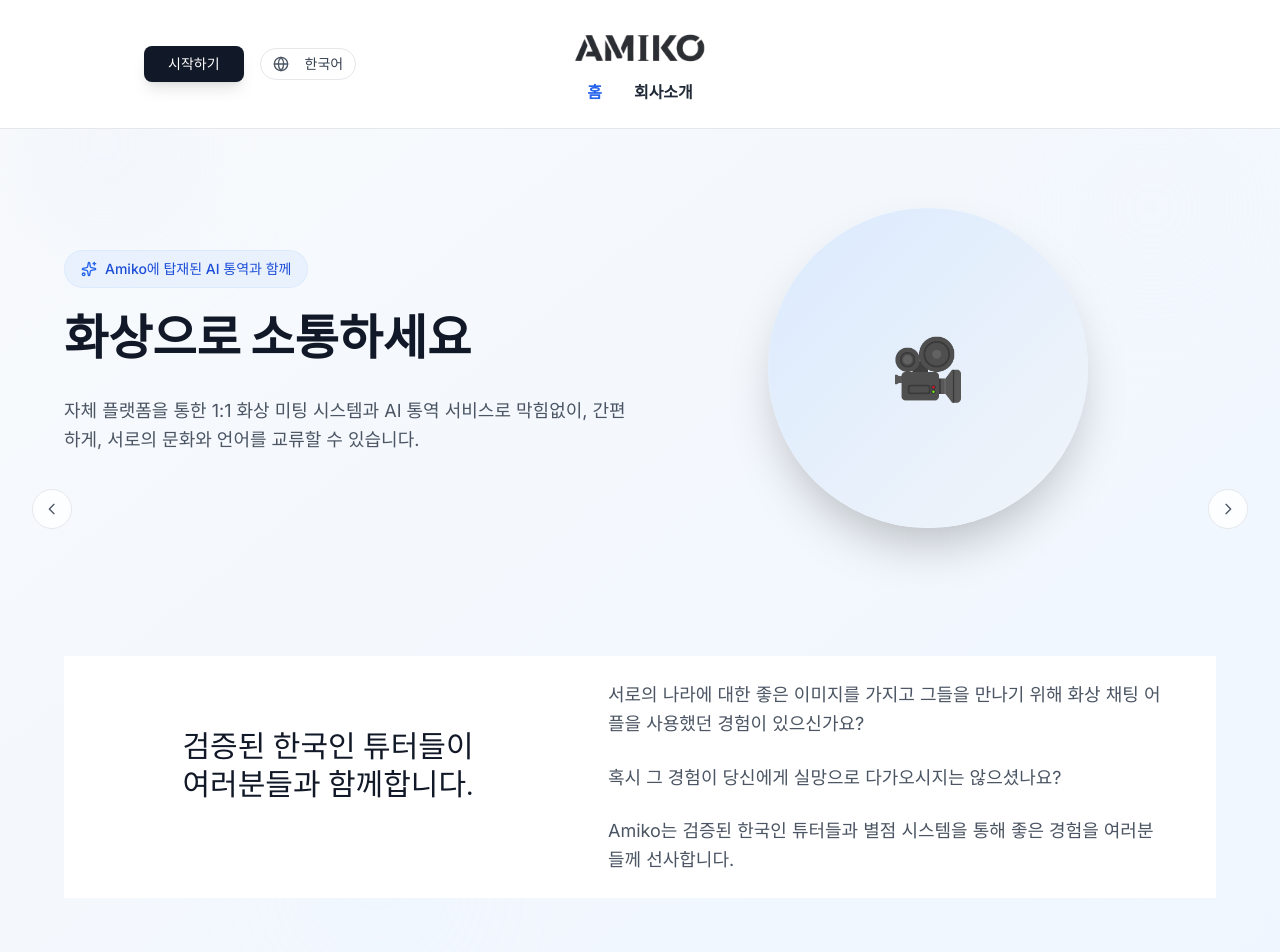
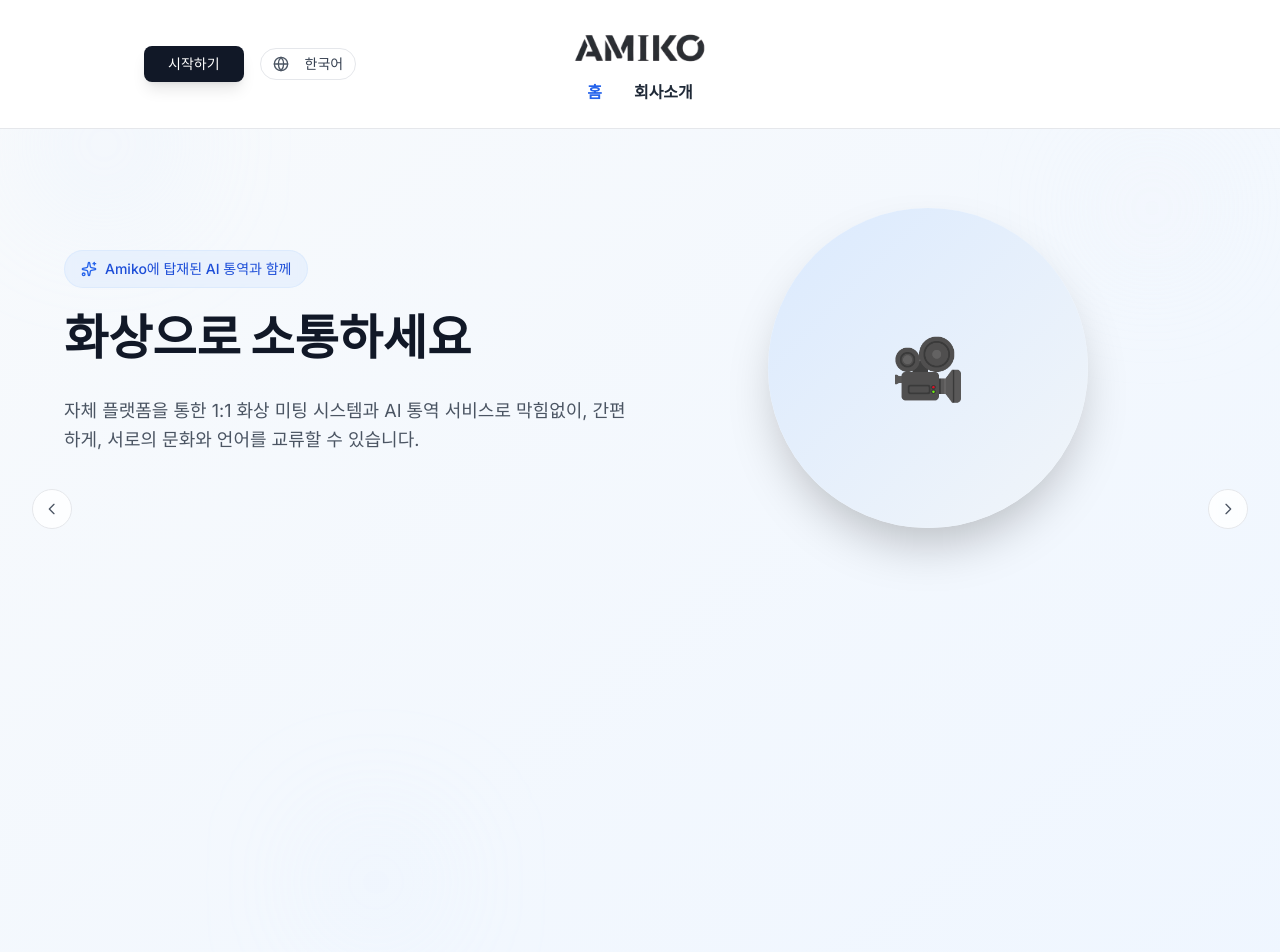
Before and after one commit to Sanghoonhan1334/Amiko-Project, a Next.js app: page / in a window 1280 px wide. Shown: the top 952 px of the page. Built offline with nearby package versions, Linux system fonts and the light colour scheme; no server answers; a web font is replaced by a local one.

Commit message:
fix: remove bottom white section from first slide

```diff
--- a/src/components/landing/Hero.tsx
+++ b/src/components/landing/Hero.tsx
@@ -89,33 +89,7 @@ export default function Hero() {
                   </div>
                 </div>
 
-                {/* 하단 흰색 배경 섹션 */}
-                <div className="bg-white py-6">
-                  <div className="container-custom max-w-6xl mx-auto px-4">
-                    <div className="flex flex-col lg:flex-row items-start gap-12">
-                      {/* 왼쪽: 큰 텍스트 */}
-                      <div className="flex-1 flex justify-center -ml-8">
-                        <h2 className="text-3xl font-normal text-gray-900 leading-tight mt-12 font-['Noto_Sans_KR']">
-                          검증된 한국인 튜터들이<br />
-                          여러분들과 함께합니다.
-                        </h2>
-                      </div>
 
-                      {/* 오른쪽: 작은 텍스트들 */}
-                      <div className="flex-1 space-y-6 -ml-12 mr-8">
-                        <p className="text-gray-600 text-lg leading-relaxed">
-                          서로의 나라에 대한 좋은 이미지를 가지고 그들을 만나기 위해 화상 채팅 어플을 사용했던 경험이 있으신가요?
-                        </p>
-                        <p className="text-gray-600 text-lg leading-relaxed">
-                          혹시 그 경험이 당신에게 실망으로 다가오시지는 않으셨나요?
-                        </p>
-                        <p className="text-gray-600 text-lg leading-relaxed">
-                          Amiko는 검증된 한국인 튜터들과 별점 시스템을 통해 좋은 경험을 여러분들께 선사합니다.
-                        </p>
-                      </div>
-                    </div>
-                  </div>
-                </div>
               </div>
             </SwiperSlide>
 
```
